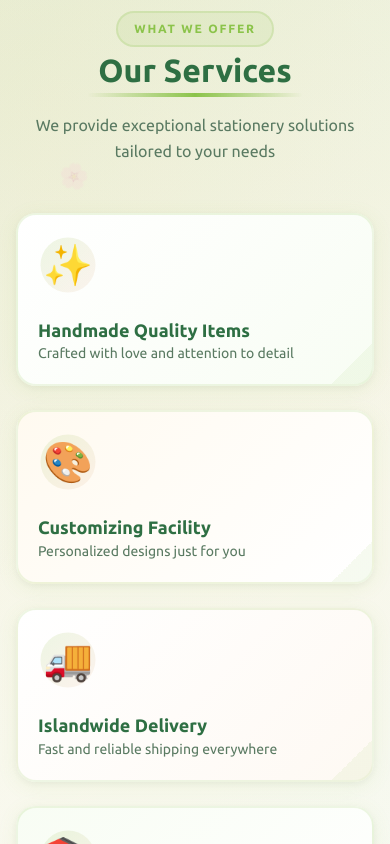
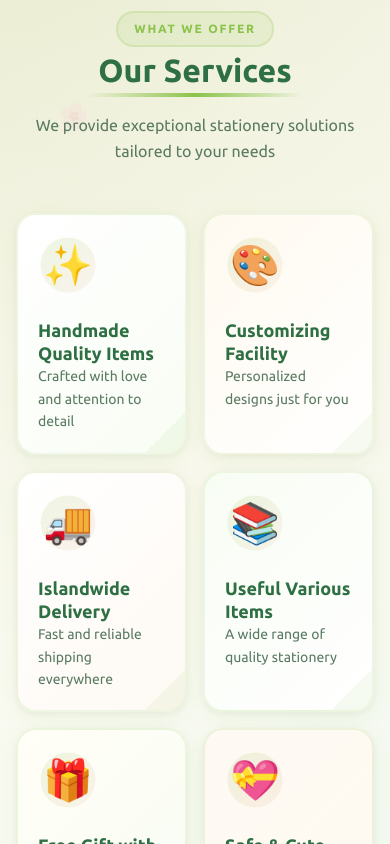
Before and after one commit to Vindyani1999/Bloom-Life, a React (Vite) app in the folder frontend/: page / in a window 390 px wide. Shown: the part 1156-2000 px from the top of the page. Built offline with nearby package versions, Linux system fonts and the light colour scheme; no server answers.

Commit message:
Update Services grid layout: Change to two-column layout and reduce gap for improved display

```diff
--- a/frontend/src/components/Services.css
+++ b/frontend/src/components/Services.css
@@ -418,8 +418,8 @@
   }
 
   .services-grid {
-    grid-template-columns: 1fr;
-    gap: 1.5rem;
+    grid-template-columns: repeat(2, 1fr);
+    gap: 1rem;
   }
 
   .service-card {
```
